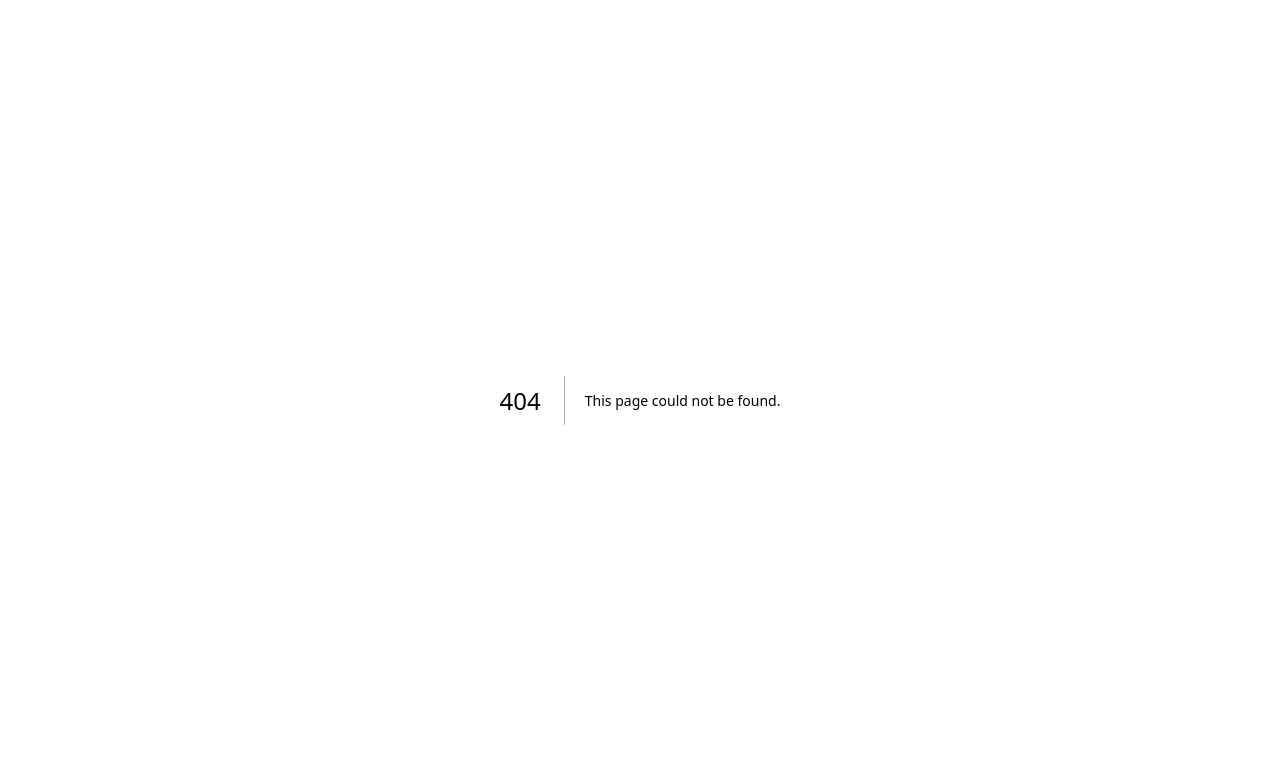
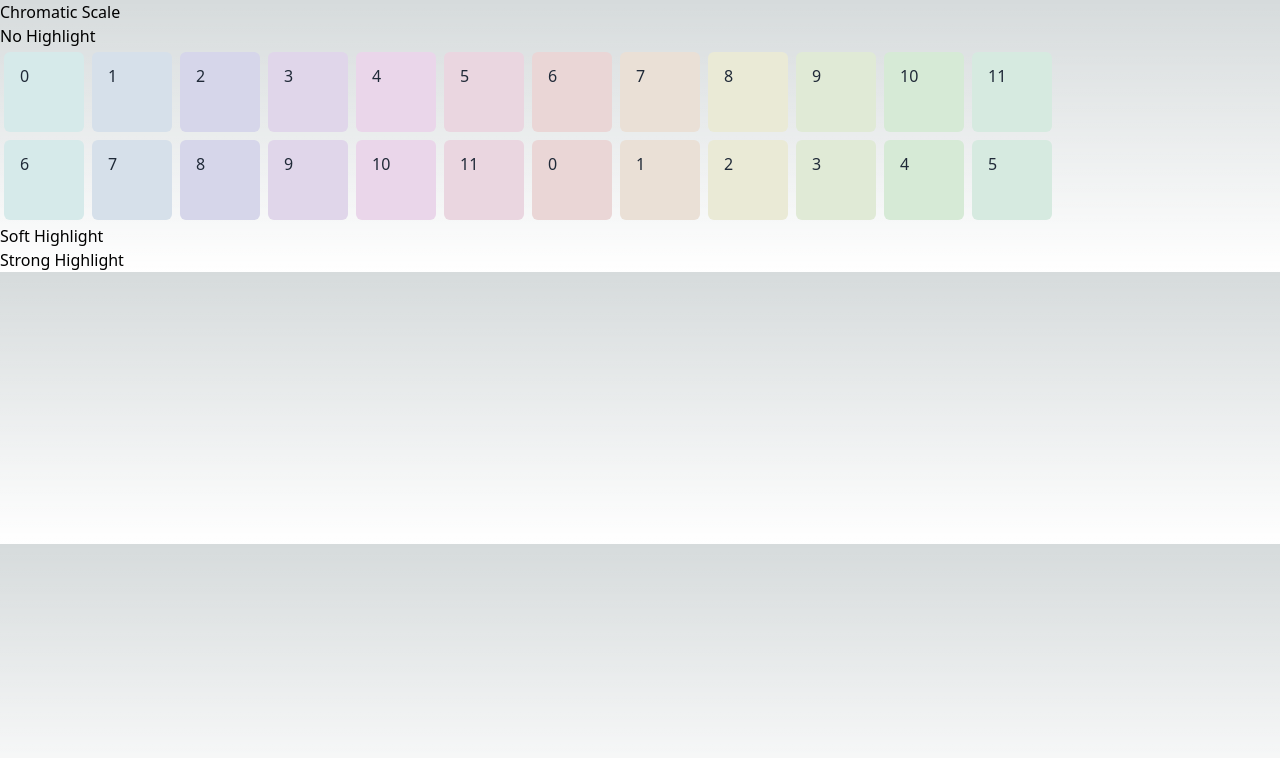
Before and after one commit to trival/sequencer, a Next.js app: page /tests/colors in a window 1280 px wide. Before the commit this address had no page. Shown: the top 758 px of the page. Built offline with nearby package versions, Linux system fonts and the light colour scheme.

Commit message:
start migrating vue code to react

```diff
--- a/package.json
+++ b/package.json
@@ -13,6 +13,7 @@
     "@types/react": "18.2.0",
     "@types/react-dom": "18.2.1",
     "autoprefixer": "10.4.14",
+    "clsx": "^1.2.1",
     "eslint": "8.39.0",
     "eslint-config-next": "13.3.1",
     "next": "13.3.1",
@@ -20,6 +21,10 @@
     "react": "18.2.0",
     "react-dom": "18.2.0",
     "tailwindcss": "3.3.2",
+    "tone": "^14.7.77",
     "typescript": "5.0.4"
+  },
+  "devDependencies": {
+    "prettier": "^2.8.8"
   }
 }
--- /dev/null
+++ b/src/components/keyboard.tsx
@@ -0,0 +1,155 @@
+import {
+	ScaleHighlight,
+	ToneColorType,
+	ToneValue,
+	getToneBgColor,
+	midiToToneValue,
+	mod,
+} from '@/utils/tone-colors'
+import { useMemo } from 'react'
+import * as Tone from 'tone'
+
+type Mode = 'Record' | 'Play'
+
+interface Props {
+	activeNotes?: number[]
+	onNoteActivated?: (midi: number) => void
+	onNoteDeactivated?: (midi: number) => void
+	baseNote?: number
+	top?: number
+	bottom?: number
+	left?: number
+	right?: number
+	mode?: Mode
+	scaleHeighlight?: ScaleHighlight
+	toneColors?: ToneColorType
+}
+
+let pointerdown = false
+
+export const Keyboard: React.FC<Props> = ({
+	activeNotes = [],
+	baseNote = 48, // 'C3 midi number'
+	top = 3,
+	bottom = 1,
+	left = 2,
+	right = 3,
+	mode = 'Record',
+	scaleHeighlight = ScaleHighlight.Major,
+	toneColors = ToneColorType.CircleOfFiths,
+	onNoteActivated = () => {},
+	onNoteDeactivated = () => {},
+}) => {
+	const baseFrequency = useMemo(
+		() => Tone.Frequency(baseNote, 'midi'),
+		[baseNote],
+	)
+
+	const notes = useMemo(() => {
+		return activeNotes.reduce((acc, note) => {
+			acc[note] = true
+			return acc
+		}, {} as Record<number, boolean>)
+	}, [activeNotes])
+
+	const toneBg = (tone: ToneValue) =>
+		getToneBgColor(tone, midiToToneValue(baseNote), scaleHeighlight, toneColors)
+
+	const returnFalse = () => false
+
+	const onPointerDown = (midi: number) => {
+		pointerdown = true
+		if (mode === 'Record') {
+			if (notes[midi]) {
+				onNoteDeactivated(midi)
+			} else {
+				onNoteActivated(midi)
+			}
+		} else {
+			onNoteActivated(midi)
+		}
+	}
+	const onPointerUp = (midi: number) => {
+		pointerdown = false
+		if (mode === 'Play') {
+			onNoteDeactivated(midi)
+		}
+	}
+	const onPointerEnter = (midi: number) => {
+		if (pointerdown) {
+			if (mode === 'Record') {
+				if (notes[midi]) {
+					onNoteDeactivated(midi)
+				} else {
+					onNoteActivated(midi)
+				}
+			} else {
+				onNoteActivated(midi)
+			}
+		}
+	}
+	const onPointerOut = (midi: number) => {
+		if (pointerdown) {
+			if (mode === 'Play') {
+				onNoteDeactivated(midi)
+			}
+		}
+	}
+
+	// compute the keys
+	const width = right + left + 1
+	const height = top + bottom + 1
+
+	const base = baseFrequency.transpose(-left + top * 5)
+	const keys = []
+	let rowStart = 0
+
+	for (let i = 0; i < height; i++) {
+		const row = []
+
+		for (let j = 0; j < width; j++) {
+			const val = rowStart + j
+			const f = base.transpose(val)
+			const midi = f.toMidi()
+			row.push({
+				frequency: f,
+				midi,
+				toneColor: mod(midi, 12) as ToneValue,
+			})
+		}
+
+		keys.push(row)
+		rowStart -= 5
+	}
+
+	return (
+		<div>
+			<div className="fixed z-10 h-full w-6 bg-gray-500 opacity-30 right-0"></div>
+			<div className="fixed z-10 w-full h-6 bg-gray-500 opacity-30 bottom-0"></div>
+			{/* <div
+			v-for="row in rows"
+			:key="row[0].toneColor"
+			className="touch-none whitespace-nowrap"
+		>
+			<button
+				:className="[
+					'm-[2px] w-16 h-16 rounded-md box-border select-none touch-none text-gray-800',
+					{ 'border-4 border-red-400': activeNotes[cell.midi] },
+				]"
+				:style="{
+					backgroundColor: toneBg(cell.toneColor),
+				}"
+				v-for="cell in row"
+				:key="cell.toneColor"
+				@pointerdown.prevent.stop="onPointerDown(cell.midi)"
+				@pointerup.prevent.stop="onPointerUp(cell.midi)"
+				@pointerenter.prevent.stop="onPointerEnter(cell.midi)"
+				@pointerout.prevent.stop="onPointerOut(cell.midi)"
+				@contextmenu.prevent.stop="returnFalse"
+			>
+				{{ cell.frequency.toNote() }}
+			</button>
+		</div> */}
+		</div>
+	)
+}
--- /dev/null
+++ b/src/pages/tests/colors.tsx
@@ -0,0 +1,58 @@
+import { ToneHighlight, ToneValue, chromaticBgColor } from '@/utils/tone-colors'
+
+const TestColor: React.FC<{ color: string; value: ToneValue }> = ({
+	color,
+	value,
+}) => {
+	return (
+		<div
+			className="w-20 h-20 m-1 py-3 px-4 rounded-md box-border select-none touch-none text-gray-800"
+			v-for="c in chromNoneColors"
+			key={value}
+			style={{ backgroundColor: color }}
+		>
+			{value}
+		</div>
+	)
+}
+
+const ColorTestPage = () => {
+	const chromaticValues: ToneValue[] = [0, 1, 2, 3, 4, 5, 6, 7, 8, 9, 10, 11]
+	const circleOfFithsValues: ToneValue[] = [
+		0, 7, 2, 9, 4, 11, 6, 1, 8, 3, 10, 5,
+	]
+
+	const chromNoneColors = chromaticValues.map((value) => ({
+		color: chromaticBgColor({
+			value,
+			highlight: ToneHighlight.None,
+		}),
+		value,
+	}))
+
+	return (
+		<div>
+			<h2>Chromatic Scale</h2>
+			<h3>No Highlight</h3>
+			<div className="flex">
+				{chromNoneColors.map((c) => (
+					<TestColor {...c} key={c.value} />
+				))}
+			</div>
+			<div className="flex">
+				{chromNoneColors
+					.map((c) => ({
+						color: c.color,
+						value: ((c.value + 6) % 12) as ToneValue,
+					}))
+					.map((c) => (
+						<TestColor {...c} key={c.value} />
+					))}
+			</div>
+			<h3>Soft Highlight</h3>
+			<h3>Strong Highlight</h3>
+		</div>
+	)
+}
+
+export default ColorTestPage
--- /dev/null
+++ b/src/utils/tone-colors.ts
@@ -0,0 +1,141 @@
+export type ToneValue = 0 | 1 | 2 | 3 | 4 | 5 | 6 | 7 | 8 | 9 | 10 | 11
+
+export enum ToneHighlight {
+	None,
+	Soft,
+	Strong,
+}
+
+export interface ToneColor {
+	value: ToneValue
+	highlight: ToneHighlight
+}
+
+export function getSimpleColorHighlight(tone: ToneValue): ToneHighlight {
+	switch (tone) {
+		case 0:
+			return ToneHighlight.Strong
+		case 5:
+		case 7:
+			return ToneHighlight.Soft
+		default:
+			return ToneHighlight.None
+	}
+}
+
+export function getMinorPentatonicHighlight(tone: ToneValue): ToneHighlight {
+	switch (tone) {
+		case 0:
+			return ToneHighlight.Strong
+		case 5:
+		case 7:
+		case 3:
+		case 10:
+			return ToneHighlight.Soft
+		default:
+			return ToneHighlight.None
+	}
+}
+
+export function getMajorHighlight(tone: ToneValue): ToneHighlight {
+	switch (tone) {
+		case 0:
+			return ToneHighlight.Strong
+		case 5:
+		case 7:
+		case 2:
+		case 4:
+		case 9:
+		case 11:
+			return ToneHighlight.Soft
+		default:
+			return ToneHighlight.None
+	}
+}
+
+export enum ScaleHighlight {
+	None,
+	Tonic,
+	Simple,
+	MinorPentatonic,
+	Major,
+}
+
+export enum ToneColorType {
+	Chromatic,
+	CircleOfFiths,
+}
+
+export function getScaleToneColor(
+	tone: ToneValue,
+	baseTone: ToneValue,
+	scale: ScaleHighlight,
+): ToneColor {
+	const highlightTone = mod(tone - baseTone, 12) as ToneValue
+	switch (scale) {
+		case ScaleHighlight.Simple:
+			return {
+				value: tone,
+				highlight: getSimpleColorHighlight(highlightTone),
+			}
+		case ScaleHighlight.MinorPentatonic:
+			return {
+				value: tone,
+				highlight: getMinorPentatonicHighlight(highlightTone),
+			}
+		case ScaleHighlight.Major:
+			return {
+				value: tone,
+				highlight: getMajorHighlight(highlightTone),
+			}
+		case ScaleHighlight.Tonic:
+			return {
+				value: tone,
+				highlight:
+					highlightTone === 0 ? ToneHighlight.Strong : ToneHighlight.None,
+			}
+		case ScaleHighlight.None:
+			return {
+				value: tone,
+				highlight: ToneHighlight.Soft,
+			}
+	}
+}
+
+export function mod(n: number, m: number) {
+	return ((n % m) + m) % m
+}
+
+export const midiToToneValue = (midi: number) => mod(midi, 12) as ToneValue
+
+export function toHSL(hue: number, highlight: ToneHighlight): string {
+	const saturation = Math.floor((100 * (highlight + 1)) / 3)
+	const lightness = Math.floor((4 - highlight) * 22)
+	return `hsl(${hue}turn ${saturation}% ${lightness}%)`
+}
+
+export function chromaticBgColor(tone: ToneColor): string {
+	const hue = ((tone.value + 6) % 12) / 12
+	return toHSL(hue, tone.highlight)
+}
+
+export function circleOfFithsBgColor(tone: ToneColor): string {
+	const value = tone.value % 2 === 0 ? (tone.value + 6) % 12 : tone.value
+	const hue = value / 12
+	return toHSL(hue, tone.highlight)
+}
+
+export function getToneBgColor(
+	tone: ToneValue,
+	baseTone: ToneValue,
+	scale: ScaleHighlight,
+	colorVariant: ToneColorType,
+): string {
+	const toneColor = getScaleToneColor(tone, baseTone, scale)
+	switch (colorVariant) {
+		case ToneColorType.Chromatic:
+			return chromaticBgColor(toneColor)
+		case ToneColorType.CircleOfFiths:
+			return circleOfFithsBgColor(toneColor)
+	}
+}
```
Also changed, not shown: .prettierrc.json (added), 2 other files (tests, documents, lock files or other folders).
